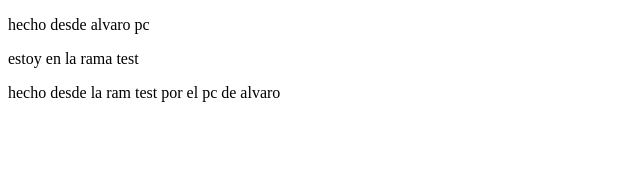
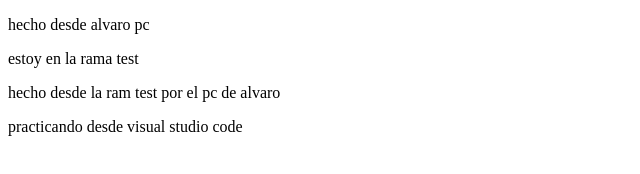
Before and after one commit to pedroalvaroccoyllocondori/CURSO-EDTEAM-practicando_git, a plain HTML site: page index.html in a window 1280 px wide. Shown: the whole page, without its empty margins (0-640 px from the left). Drawn offline with Linux system fonts and the light colour scheme.

Commit message:
primer commit desde visual studio code

```diff
--- a/index.html
+++ b/index.html
@@ -3,13 +3,17 @@
 <head>
     <meta charset="UTF-8">
     <meta name="viewport" content="width=device-width, initial-scale=1.0">
-    <title>practicando con git remoto</title>
+    <title>practicando con git desde visual studio code</title>
 </head>
 <body>
     <p>hecho desde alvaro pc</p>
     <p>estoy en la rama test</p>
     <p>hecho desde la ram test por el pc de alvaro</p>
 
-
+    <div>
+        <p>
+            practicando desde visual studio code
+        </p>
+    </div>
 </body>
 </html>
```
Also changed, not shown: 1 other file.
